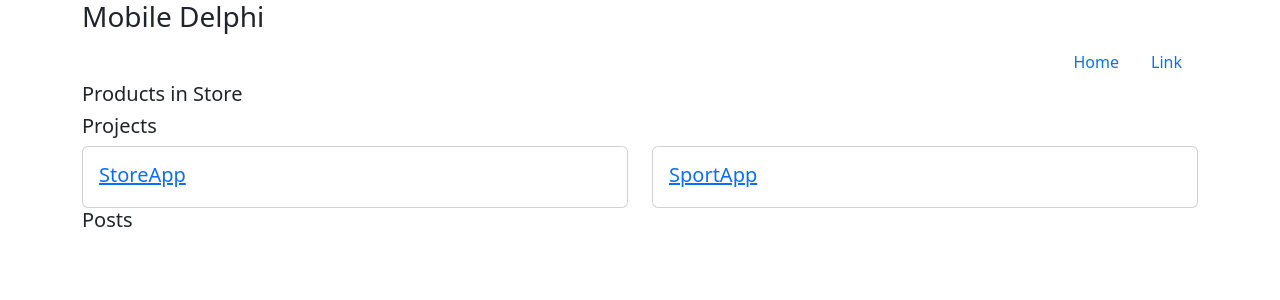
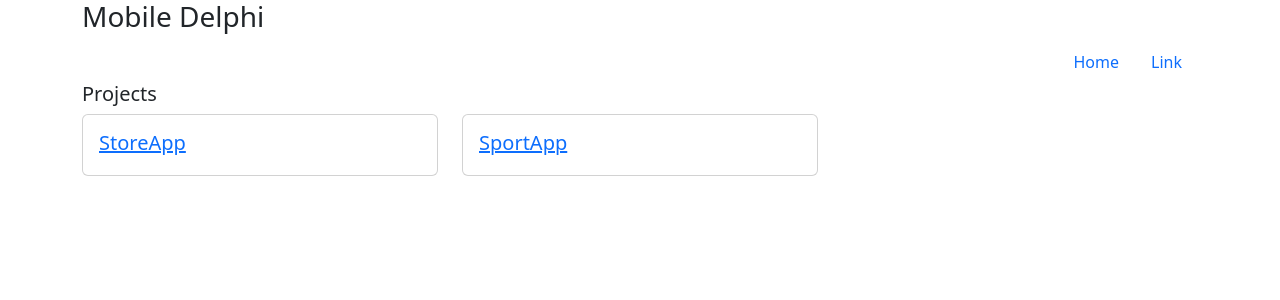
Before and after one commit to felipebastosweb/delphimobile.github.io, a Jekyll site: the page built from index.html, in a window 1280 px wide. Shown: the top 300 px of the page. Built offline with Jekyll 4.4.1, drawn with Linux system fonts in a browser that asks for light colours.

Commit message:
Update index.html

```diff
--- a/index.html
+++ b/index.html
@@ -1,6 +1,7 @@
 ---
 layout: default
 ---
+<!--
 <section id="product_list" class="container">
   <section class="row">
     <header class="col-12">
@@ -9,13 +10,14 @@ layout: default
     <article class="col-12"></article>
   </section>
 </section>
+-->
 <section id="project_list" class="container">
   <section class="row">
     <header class="col-12">
       <h5>Projects</h5>
     </header>
     {% for project in site.posts %}
-    <article class="col-6">
+    <article class="col-xs-12 col-sm-6 col-md-4">
       <div class="card">
         <div class="card-body">
           <h5 class="car-title"><a href="{{ project.url | prepend: site.baseurl }}">{{ project.title }}</a></h5>
@@ -26,6 +28,7 @@ layout: default
     {% endfor %}
   </section>
 </section>
+<!--
 <section id="post_list" class="container">
   <section class="row">
     <header class="col-12">
@@ -34,3 +37,4 @@ layout: default
     <article class="col-12"></article>
   </section>
 </section>
+-->
```
